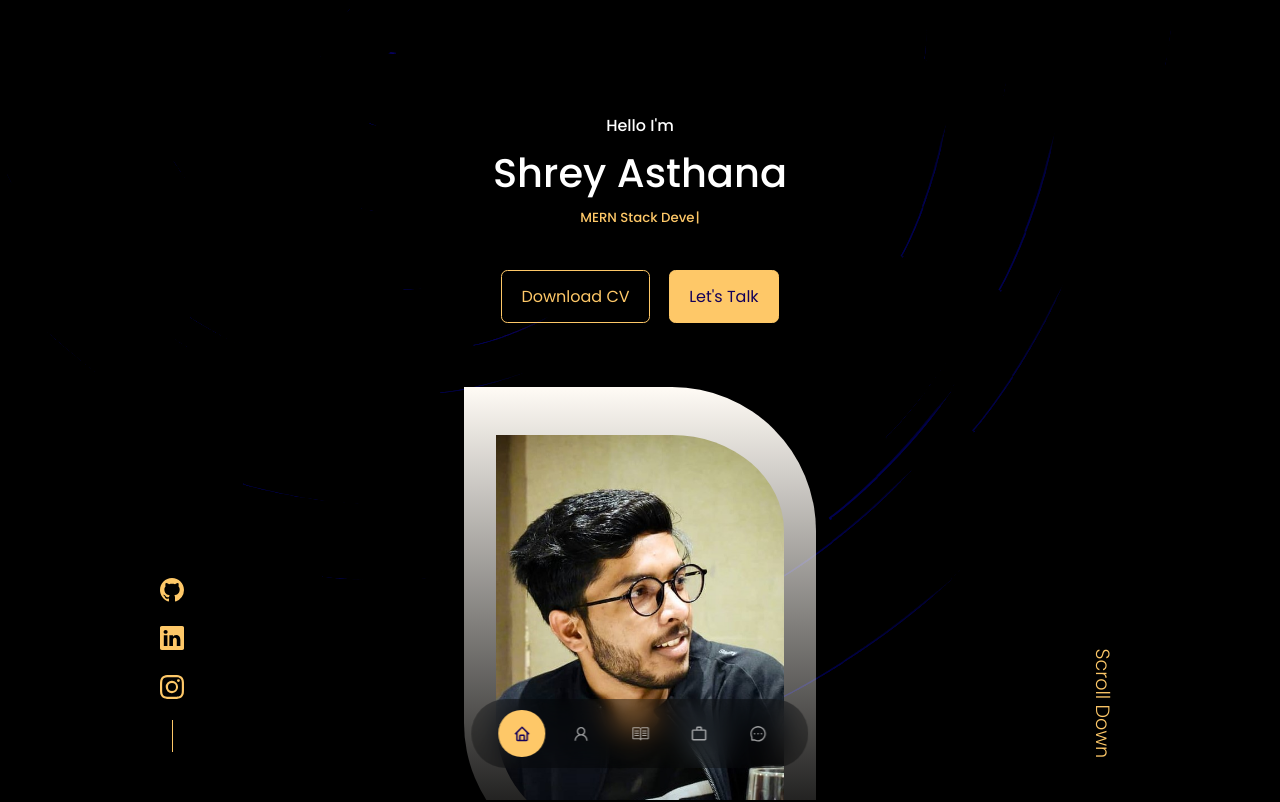
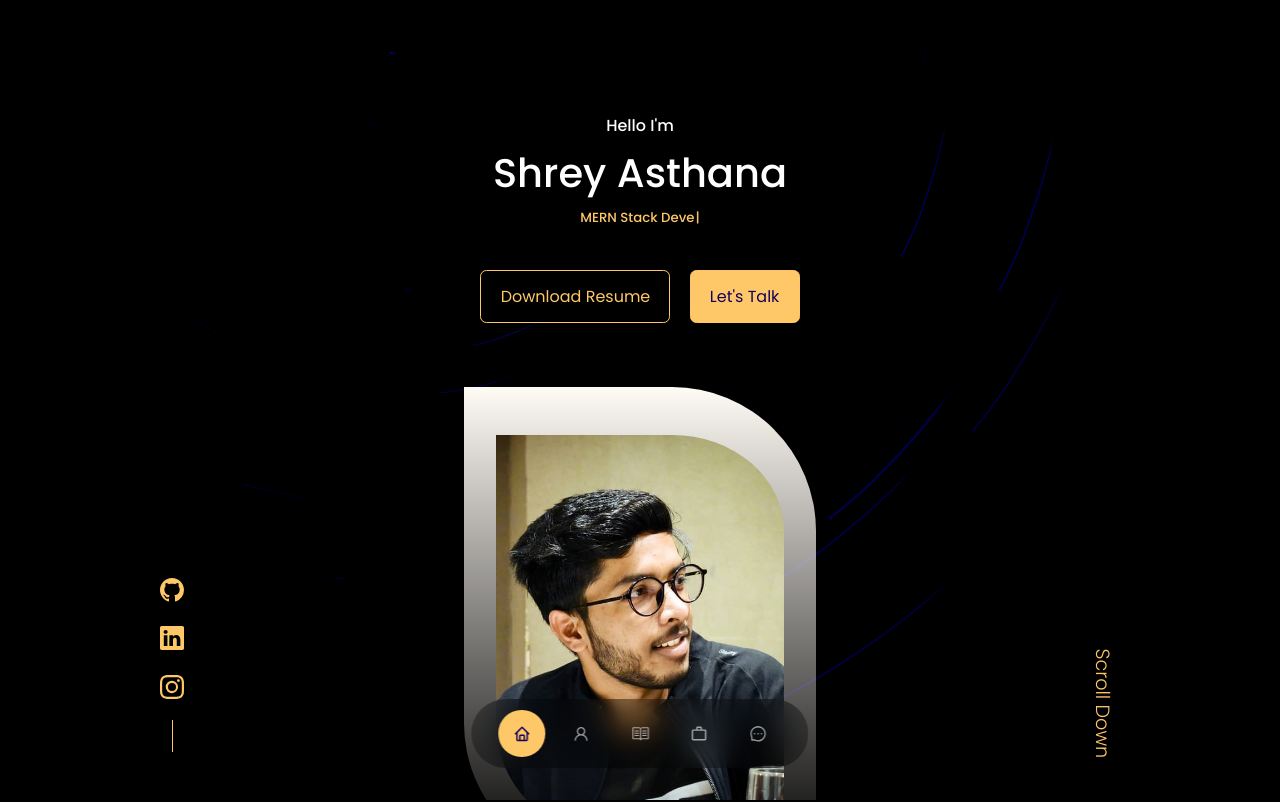
Before and after one commit to iam-shreyasthana/portfolio-web-application, a React (Create React App) app: page / in a window 1280 px wide. Shown: the top 802 px of the page. Built offline with nearby package versions, Linux system fonts and the light colour scheme.

Commit message:
resume changed

```diff
--- a/src/components/header/CoreToAction.jsx
+++ b/src/components/header/CoreToAction.jsx
@@ -1,10 +1,10 @@
 import React from 'react'
-import CV from "../../assets/Shrey Asthana Resume.pdf";
+import CV from "../../assets/Shrey Asthana Resume A24.pdf";
 
 const CoreToAction = () => {
   return (
     <div className='cta'>
-        <a href={CV} download className='btn'>Download CV</a>
+        <a href={CV} download className='btn'>Download Resume</a>
         <a href='#contact' className='btn btn-primary'>Let's Talk</a>
     </div>
   )
```
Also changed, not shown: 1 other file (tests, documents, lock files or other folders).
